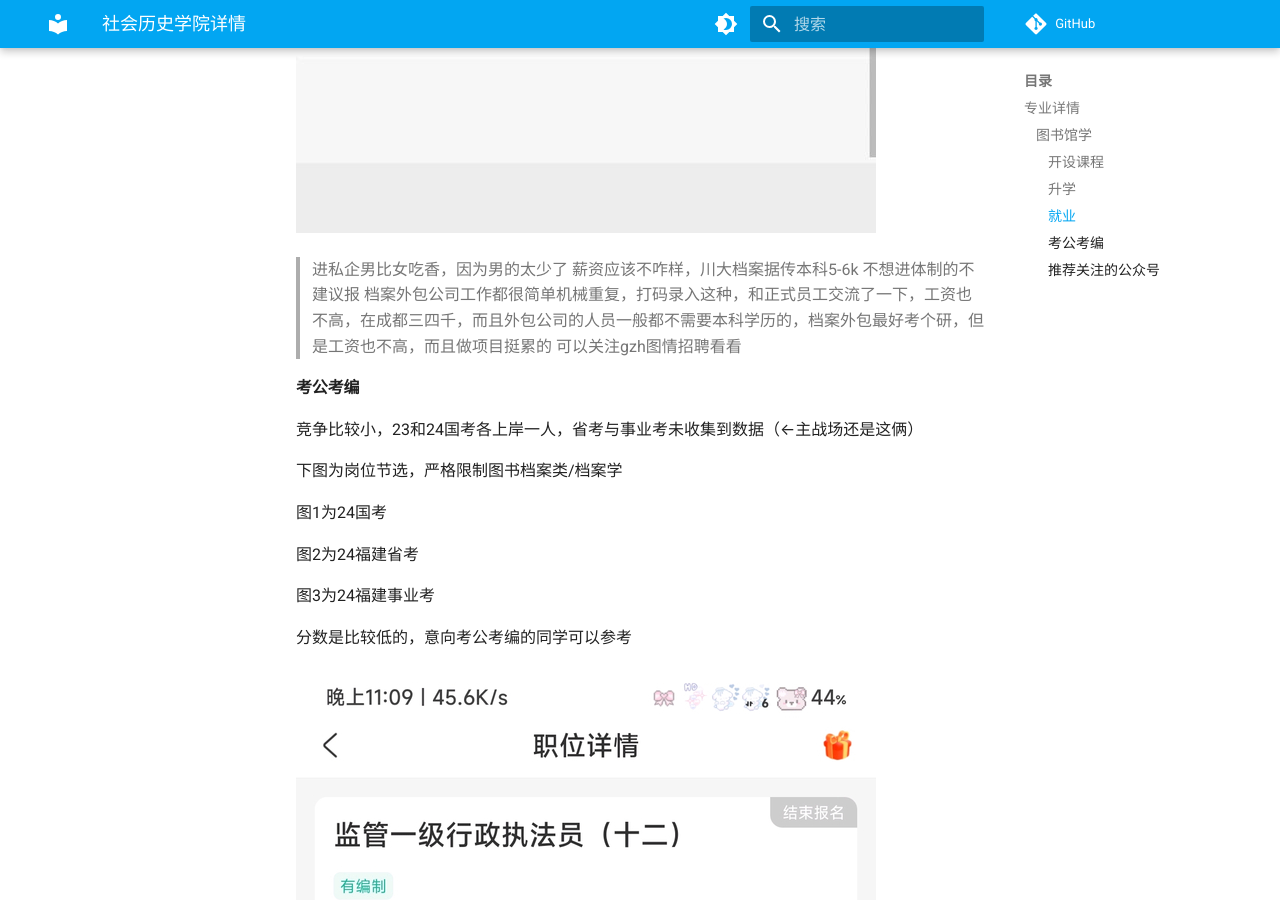
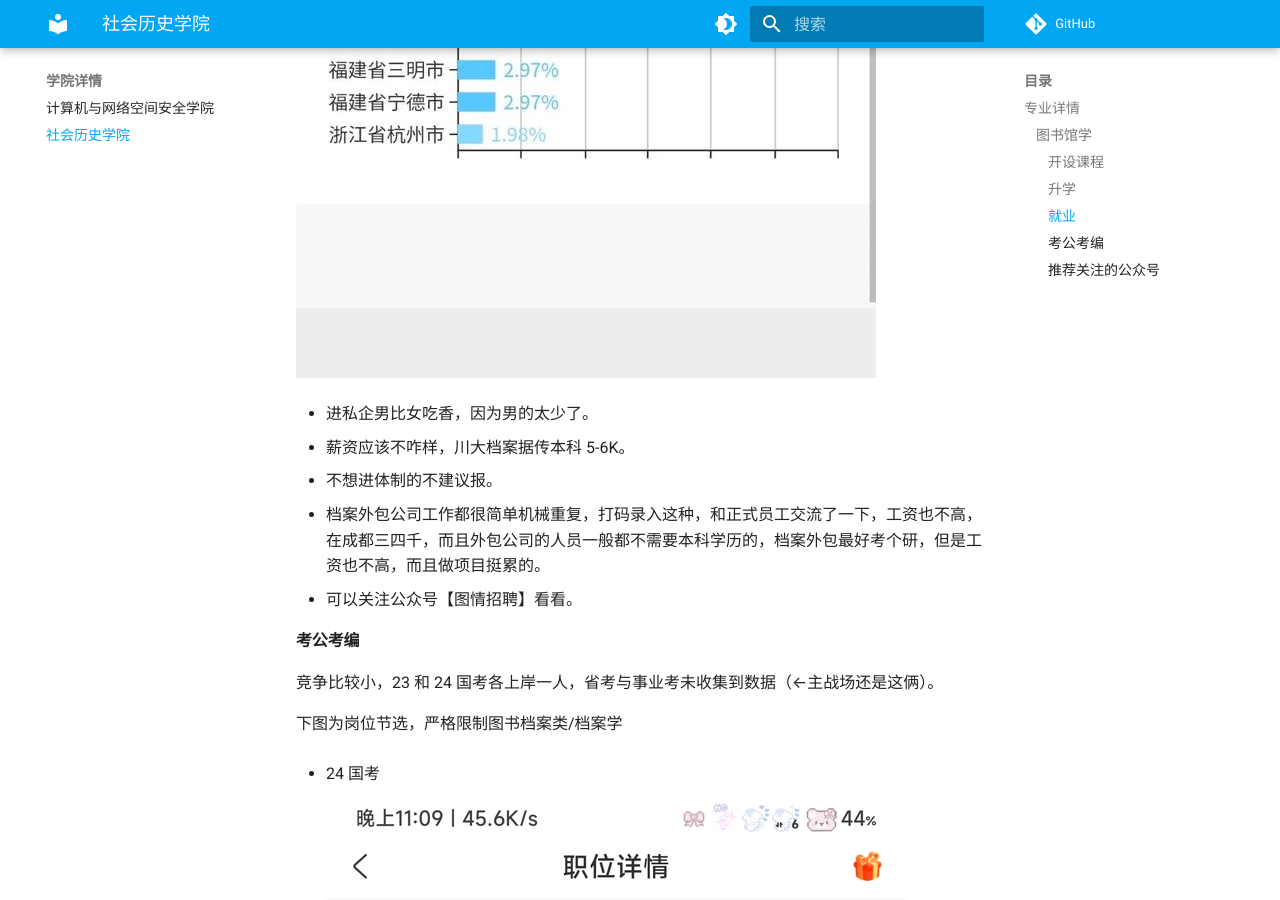
Before and after one commit to kanerty/FJNU-Wiki, an MkDocs documentation site: the page built from docs/college/sociology_and_history.md, in a window 1280 px wide and 900 px high, scrolled down 5863 px. Built offline with MkDocs 1.6.1 and Material for MkDocs 9.7.7, drawn with Linux system fonts in a browser that asks for light colours; comment, search, counter and statistics services are not loaded; some of the changed text lies outside the part shown.

Commit message:
perf(sociology_and_history\*): 格式规范化 feat(new\\before\*): 补充备注

```diff
--- a/docs/college/sociology_and_history.md
+++ b/docs/college/sociology_and_history.md
@@ -10,66 +11,63 @@
 
 #### 开设课程
 
-只包含专业性质课程，2020级版
+只包含专业性质课程，2020 级版
 
-- 大一上：高数c上，档案学概论
-- 大一下：高数c下，数据库技术与运用，数据库技术与应用实验，c语言程序设计，文书学，大学语文，公文写作
+- 大一上：高数 C 上，档案学概论
+- 大一下：高数 C 下，数据库技术与运用，数据库技术与应用实验，C 语言程序设计，文书学，大学语文，公文写作
 - 大二上：大数据管理导论，信息检索，信息检索实验，档案管理学，文献保护学
 - 大二下：档案数据化建设，档案数据化建设实验，档案信息资源开发利用，电子文件管理，档案信息检索，档案信息检索实验，信息传播学
 - 大三上：图书馆学基础，中国档案事业史，科技档案管理学，信息管理导论，专业外语
 - 大三下：档案文献编纂学，档案文献编转学实验，图书馆管理，数字档案馆原理及应用，管理信息系统，管理信息系统实验，计算机网络基础，企业档案管理，外国档案事业史
-- 大四实习➕论文无课
+- 大四实习 + 论文无课
 
-> P.S.:
-> 有挂科风险的目测只有高数和c语言，其他突击就OK
-> 22级，23级图书档案学高数d，大一上学期
+!!! info "补充"
+    有挂科风险的目测只有高数和 C 语言，其他突击就OK
+    22 级，23 级图书档案学高数 D，大一上学期
 
 #### 升学
 
-考研+境外升学14/50 主要为本校本专业
-保研3/50 去向均为上海大学
+考研+境外升学 14/50，主要为本校本专业
+
+保研 3/50，去向均为上海大学
 
 ![升学去向图](./pics/sociology_and_history-图1.jpg)
 
-升学率34%
+升学率 34%
 
 #### 就业
 
-就业率不好透露，有意请私信询问，只有整个学院的，没有单个专业的
+就业率不好透露，有意请私信询问，只有整个学院的，没有单个专业的。
 
-下图为2023届就业去向，不确定是否有美化
+下图为 2023 届就业去向，不确定是否有美化。
 
 ![就业去向图](./pics/sociology_and_history-图2.jpg)
 
-> 进私企男比女吃香，因为男的太少了
-> 薪资应该不咋样，川大档案据传本科5-6k
-> 不想进体制的不建议报
-> 档案外包公司工作都很简单机械重复，打码录入这种，和正式员工交流了一下，工资也不高，在成都三四千，而且外包公司的人员一般都不需要本科学历的，档案外包最好考个研，但是工资也不高，而且做项目挺累的
-> 可以关注gzh图情招聘看看
+- 进私企男比女吃香，因为男的太少了。
+- 薪资应该不咋样，川大档案据传本科 5-6K。
+- 不想进体制的不建议报。
+- 档案外包公司工作都很简单机械重复，打码录入这种，和正式员工交流了一下，工资也不高，在成都三四千，而且外包公司的人员一般都不需要本科学历的，档案外包最好考个研，但是工资也不高，而且做项目挺累的。
+- 可以关注公众号【图情招聘】看看。
 
 #### 考公考编
 
-竞争比较小，23和24国考各上岸一人，省考与事业考未收集到数据（←主战场还是这俩）
+竞争比较小，23 和 24 国考各上岸一人，省考与事业考未收集到数据（←主战场还是这俩）。
 
 下图为岗位节选，严格限制图书档案类/档案学
 
-图1为24国考
+- 24 国考
+  ![24国考](./pics/sociology_and_history-图3.jpg)
 
-图2为24福建省考
+- 24 福建省考
+  ![24福建省考](./pics/sociology_and_history-图4.jpg)
 
-图3为24福建事业考
+- 24 福建事业考
+  ![24福建事业考](./pics/sociology_and_history-图5.jpg)
 
-分数是比较低的，意向考公考编的同学可以参考
-
-![24国考](./pics/sociology_and_history-图3.jpg)
-
-![24福建省考](./pics/sociology_and_history-图4.jpg)
-
-![24福建事业考](./pics/sociology_and_history-图5.jpg)
-
-> 想看更多可以下公考雷达看，会员不要开，咸鱼一块钱可以租一天
-> 只报图书档案小类不可能分到乡镇，因为图书馆档案馆最低就到县级
-> 要考的话本科考就行了，没必要读研，d员不是必需，但是最好是t员
+- 分数是比较低的，意向考公考编的同学可以参考。
+- 想看更多可以下公考雷达看，会员不要开，咸鱼一块钱可以租一天。
+- 只报图书档案小类不可能分到乡镇，因为图书馆档案馆最低就到县级。
+- 要考的话本科考就行了，没必要读研，党员不是必需，但是最好是团员。
 
 #### 推荐关注的公众号
 
@@ -79,5 +77,5 @@
 - 图情考研日志
 - 图本拾光
 - 苏州市工商档案管理中心
-- RUC信息资源管理学院
+- RUC 信息资源管理学院
 - 图书情报研究
--- a/mkdocs.yml
+++ b/mkdocs.yml
@@ -58,6 +58,7 @@
   - 资料分享: repo.md
   - 学院详情:
     - 计算机与网络空间安全学院: college/computer_and_cyber_security.md
+    - 社会历史学院: college/sociology_and_history.md
   - 关于: about.md
 extra_css:
   - stylesheets/extra.css
```
Also changed, not shown: other parts of docs/college/sociology_and_history.md (+2 -1 lines), docs/new/before.md (+3 -0 lines).
